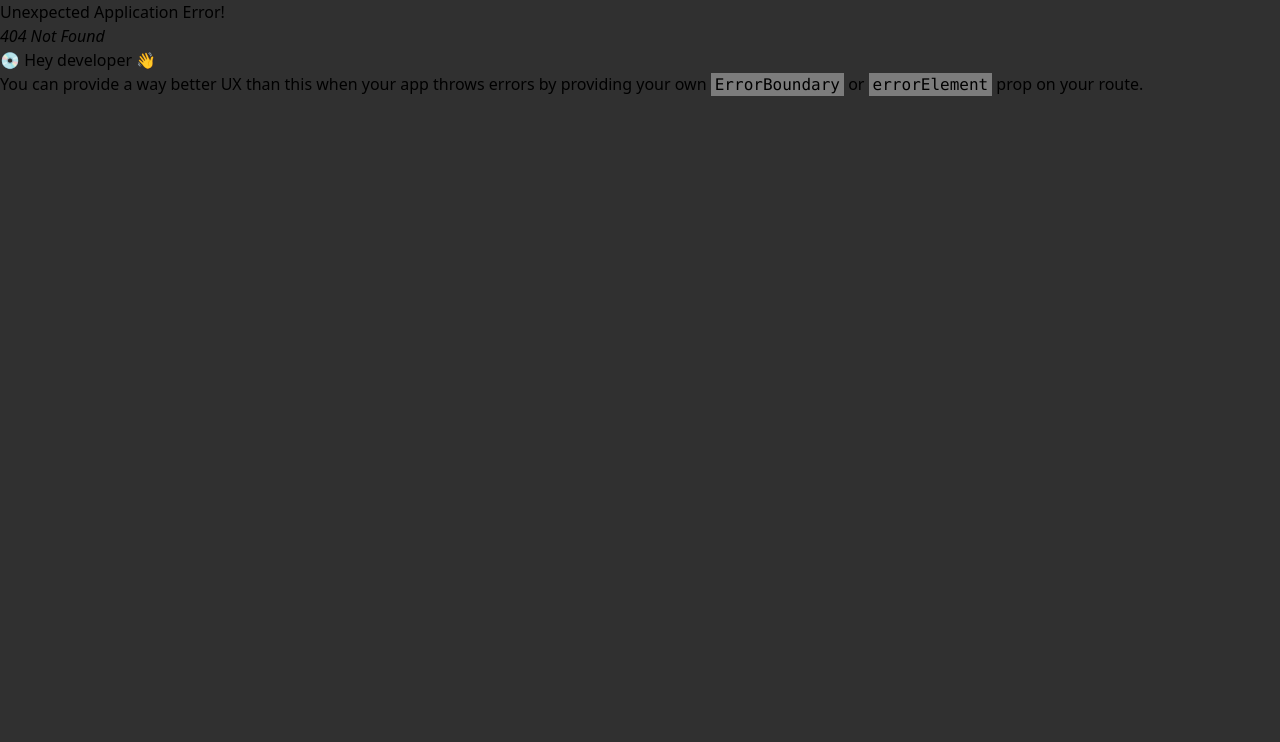
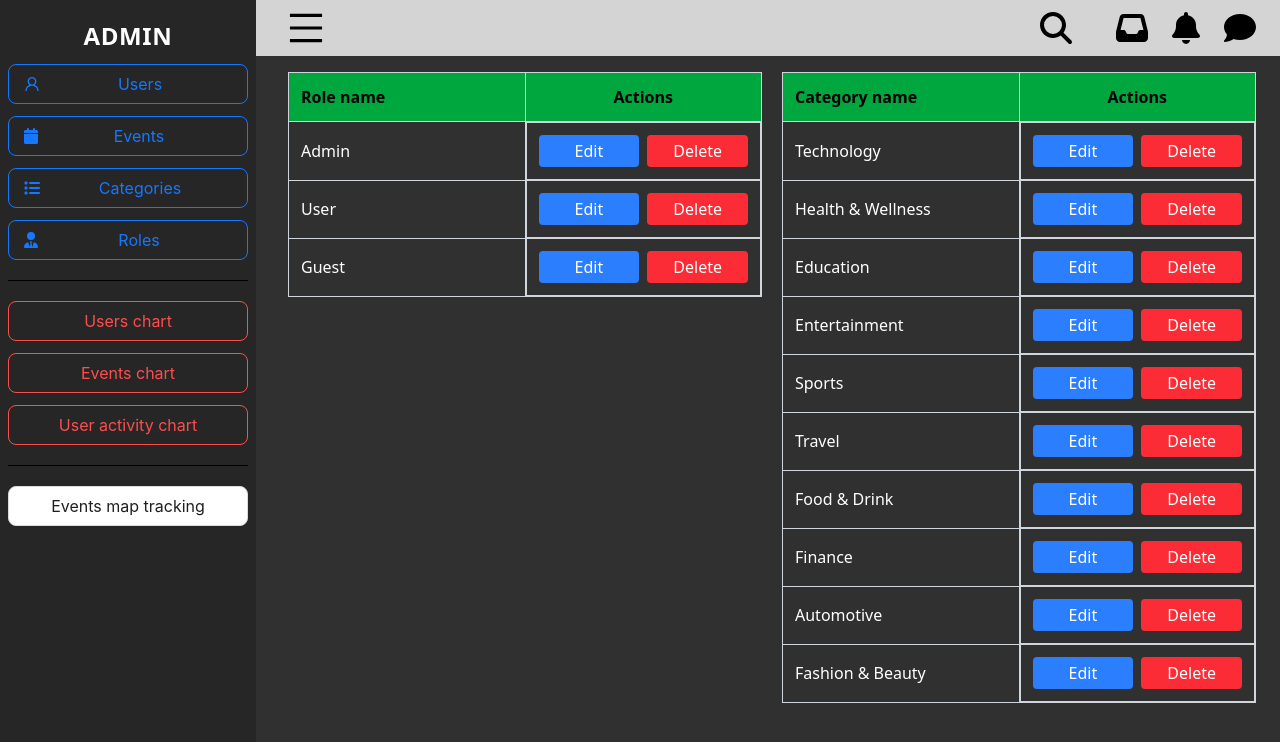
Before and after one commit to PopovicJovan/Event-Managment-System-coinis25, a React (Vite) app: page /admin/roles in a window 1280 px wide. Before the commit this address had no page. Shown: the top 742 px of the page. Built offline with nearby package versions, Linux system fonts and the light colour scheme.

Commit message:
add roles-category pages on admin dashboard

```diff
--- /dev/null
+++ b/src/components/CategoryRoleAdminTable.jsx
@@ -0,0 +1,37 @@
+
+
+export const CategoryRoleAdminTable = ({type, onDelete, onEdit, label}) => {
+
+    return (
+        <table className="mx-auto lg:mx-0 w-full  lg:w-1/2 border-collapse border border-gray-300 table-fixed self-start ">
+            <thead>
+            <tr className="bg-green-600 text-left ">
+                <th className="p-3 border border-gray-300">{label} name</th>
+                <th className="p-3 border border-gray-300 text-center">Actions</th>
+            </tr>
+            </thead>
+            <tbody>
+            {type && type.map((t) => (
+                <tr key={t.id}>
+                    <td className="p-3 border border-gray-300 text-white">{t.name}</td>
+                    <td className="p-3 border border-gray-300 text-center flex flex-col sm:flex-row gap-y-2 sm:gap-y-0">
+                        <button
+                            className="w-full sm:w-1/2 px-3 py-1 bg-blue-500 text-white rounded mr-2 hover:bg-blue-600"
+                            onClick={() => onEdit(t.id)}
+                        >
+                            Edit
+                        </button>
+                        <button
+                            className="w-full sm:w-1/2 px-3 py-1 bg-red-500 text-white rounded hover:bg-red-600"
+                            onClick={() => onDelete(t.id)}
+                        >
+                            Delete
+                        </button>
+                    </td>
+                </tr>
+            ))}
+            </tbody>
+        </table>
+    )
+
+}
--- /dev/null
+++ b/src/hooks/use-categories.js
@@ -0,0 +1,57 @@
+import {useEffect, useState} from "react";
+
+const hardCategory = [
+    {
+        "id": 1,
+        "name": "Technology"
+    },
+    {
+        "id": 2,
+        "name": "Health & Wellness"
+    },
+    {
+        "id": 3,
+        "name": "Education"
+    },
+    {
+        "id": 4,
+        "name": "Entertainment"
+    },
+    {
+        "id": 5,
+        "name": "Sports"
+    },
+    {
+        "id": 6,
+        "name": "Travel"
+    },
+    {
+        "id": 7,
+        "name": "Food & Drink"
+    },
+    {
+        "id": 8,
+        "name": "Finance"
+    },
+    {
+        "id": 9,
+        "name": "Automotive"
+    },
+    {
+        "id": 10,
+        "name": "Fashion & Beauty"
+    }
+]
+
+
+export const useCategories = () => {
+    const [category, setCategory] = useState([]);
+    const [isLoading, setIsLoading] = useState(true);
+
+    useEffect(() => {
+        setCategory(hardCategory);
+        setIsLoading(false);
+    }, []);
+
+    return { category, isLoading };
+}
--- /dev/null
+++ b/src/hooks/use-roles.js
@@ -0,0 +1,28 @@
+import {useEffect, useState} from "react";
+
+const hardRoles = [
+    {
+        id: 1,
+        name: "Admin"
+    },
+    {
+        id: 2,
+        name: "User"
+    },
+    {
+        id: 3,
+        name: "Guest"
+    }
+]
+
+export const useRoles = () => {
+    const [roles, setRoles] = useState([]);
+    const [isLoading, setIsLoading] = useState(true);
+
+    useEffect(() => {
+        setRoles(hardRoles);
+        setIsLoading(false);
+    }, []);
+
+    return { roles, isLoading };
+}
--- /dev/null
+++ b/src/pages/admin/admin-events.jsx
@@ -0,0 +1,5 @@
+export const AdminEvents = () => {
+    return (
+        <>ADMIN EVENTS PAGE</>
+    );
+};
--- /dev/null
+++ b/src/pages/admin/admin-roles-categories.jsx
@@ -0,0 +1,29 @@
+import {useRoles} from "../../hooks/use-roles.js";
+import {useEffect, useState} from "react";
+import {useCategories} from "../../hooks/use-categories.js";
+import {CategoryRoleAdminTable} from "../../components/CategoryRoleAdminTable.jsx";
+
+
+export const AdminRolesCategories = () => {
+    const {roles: roles, isLoading: isRolesLoading} = useRoles([]);
+    const {category: categories, isLoading: isCategoriesLoading} = useCategories([]);
+
+
+    const onRoleEdit = (id) => {};
+    const onRoleDelete = (id) => {};
+
+    const onCategoryEdit = (id) => {};
+    const onCategoryDelete = (id) => {};
+
+    return (
+        <>
+            {!isRolesLoading && !isCategoriesLoading && <div className={"w-full flex flex-col lg:flex-row items-center gap-y-5 lg:gap-y-0 lg:gap-x-5"}>
+                <CategoryRoleAdminTable type={roles} label={"Role"} onDelete={onRoleDelete} onEdit={onRoleEdit}/>
+                <CategoryRoleAdminTable type={categories} label={"Category"} onDelete={onCategoryDelete} onEdit={onCategoryEdit}/>
+            </div>
+            }
+        </>
+    )
+
+
+}
```
Also changed, not shown: src/routes/routes.jsx (+14 -0 lines).
